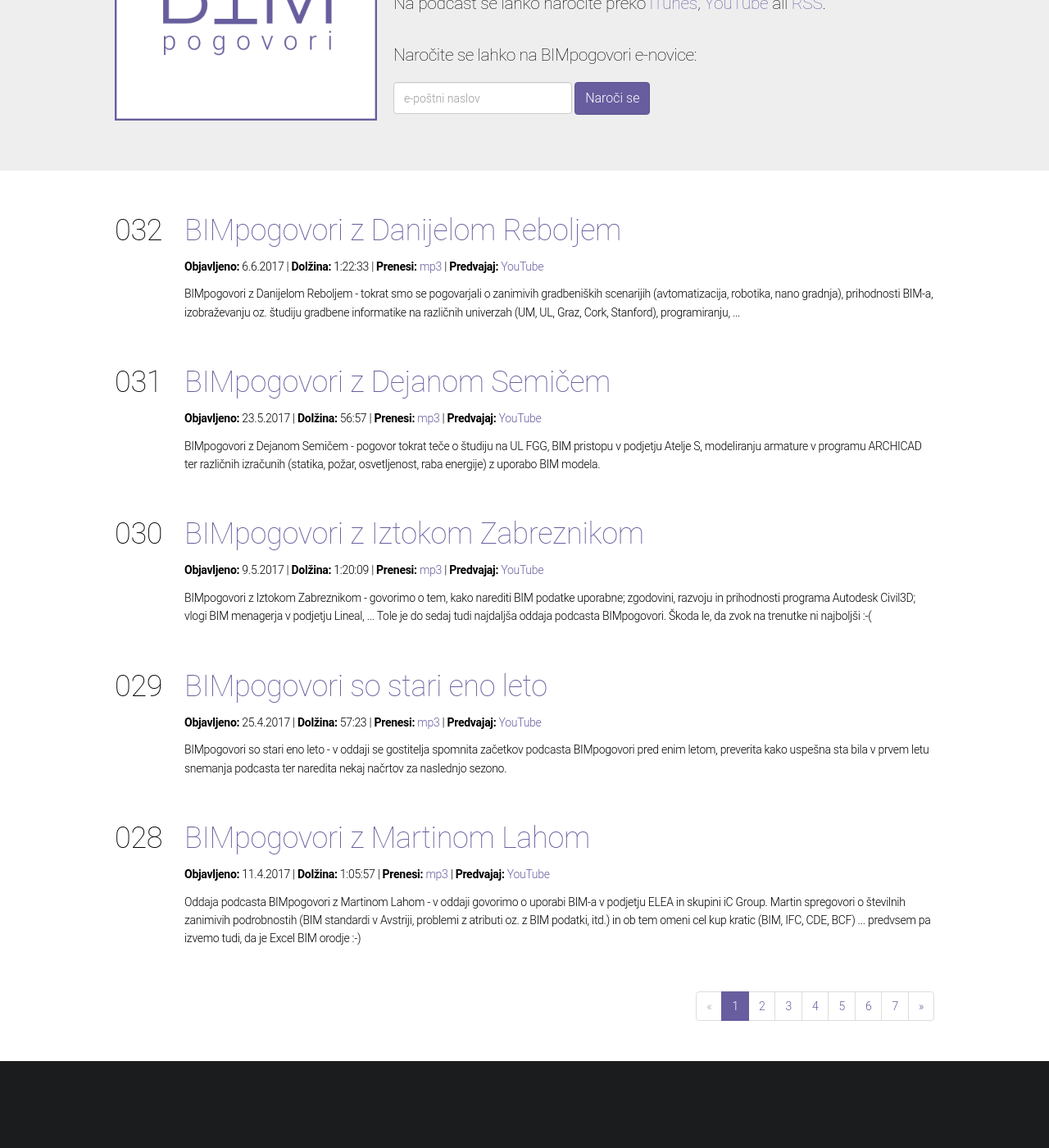
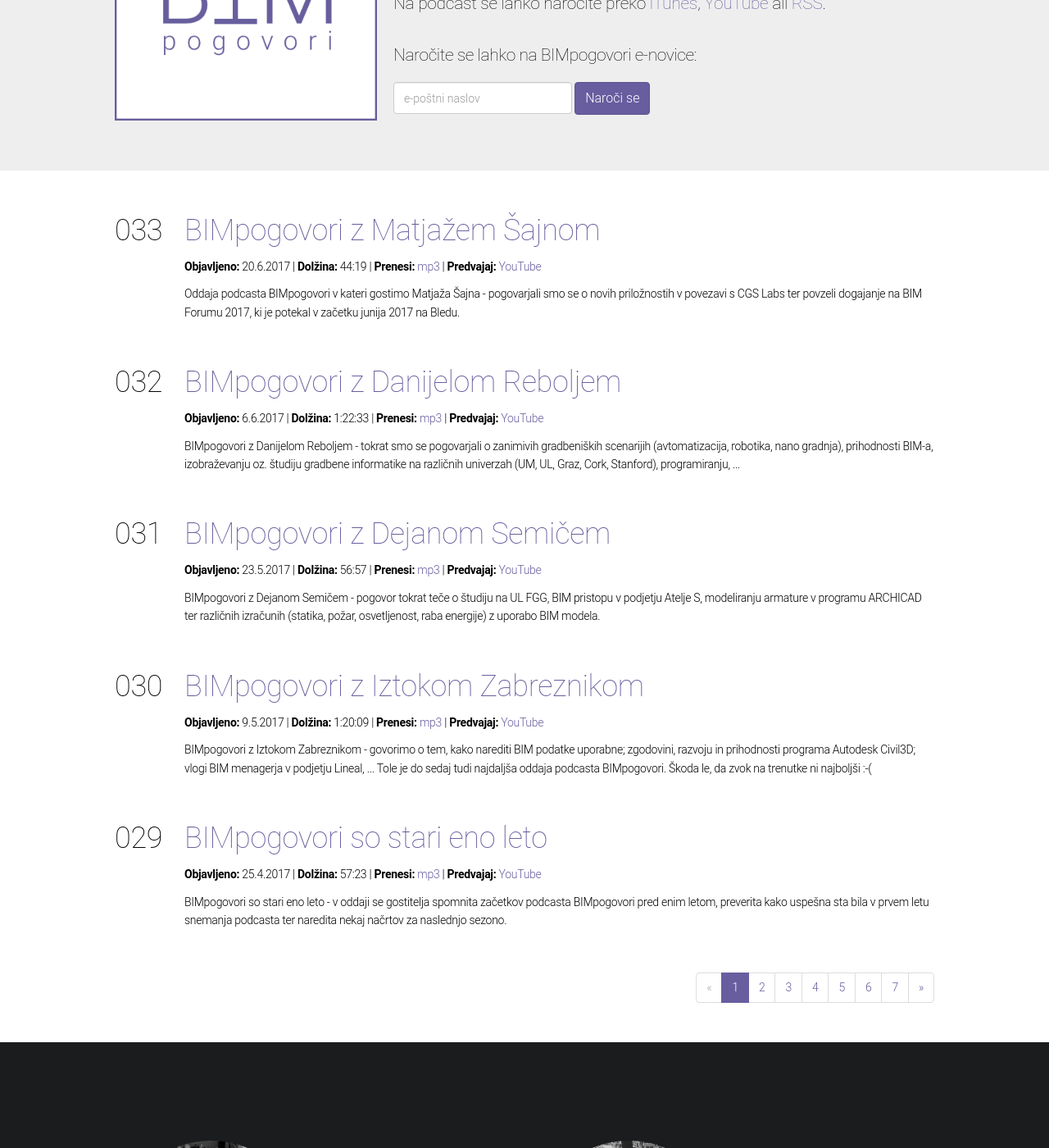
Before and after one commit to bimpogovori/bimpogovori.github.io, a Jekyll site: the page built from index.html, in a window 1280 px wide and 1400 px high, scrolled down 221 px. Shown: the whole window at 82% size. Built offline with Jekyll 4.4.1, drawn with Linux system fonts in a browser that asks for light colours; the list of posts is cut into pages by our own code.

```diff
--- /dev/null
+++ b/_posts/2017-06-20-033.html
@@ -0,0 +1,43 @@
+---
+layout: post
+title: BIMpogovori z Matjažem Šajnom
+number: "033"
+duration: "44:19"
+description: Oddaja podcasta BIMpogovori v kateri gostimo Matjaža Šajna - pogovarjali smo se o novih priložnostih v povezavi s CGS Labs ter povzeli dogajanje na BIM Forumu 2017, ki je potekal v začetku junija 2017 na Bledu.
+subtitle: BIMpogovori z Matjažem Šajnom
+date: 2017-06-20
+file: "https://github.com/bimpogovori/bimpogovori.github.io/raw/master/recordings/BIMpogovori-033.mp3"
+youtube: "https://www.youtube.com/watch?v=a2q__K9eQKg&list=PLE5q5RnsyIpe4pv9xcFGHbCbrk6sVwkmQ&index=33"
+length: "21346757"
+keywords: oddaja,BIMpogovori,Matjaž,Šajn,CGSPlus,CGSLabs,BIM,Forum,2017,Bled
+explicit: "no"
+image: "http://bimpogovori.si/images/itunes-v2.png"
+comments: true
+
+---
+
+<p>Gost: Matjaž Šajn (<a href="mailto:matjaz.sajn@cgs-labs.com">matjaz.sajn@cgs-labs.com</a>)</p>
+
+<p>Gostitelja:</p>
+<ul>
+	<li>Matevž Dolenc (<a href="http://matevzdolenc.com">matevzdolenc.com</a>, <a href="http://twitter.com/matevzdolenc">@matevzdolenc</a>)</li>
+	<li>Robert Klinc (<a href="http://twitter.com/robertklinc">@robertklinc</a>)</li>
+</ul>
+
+<p>Povezave:</p>
+<ul>
+	<li><a href="http://cgs-labs.si">CGS Labs</a>, <a href="http://cgsplus.si">CGS Plus</a></li>
+	<li>BIM Forum 2017:
+		<ul>
+			<li><a href="http://sibim.si/dogodki/BIMFORUM2017_1/">siBIM: napovd dogodka, agenda</a></li>
+			<li><a href="http://www.cgs-labs.si/BIM/BIMDogodki.aspx">CGS Labs: poročilo z dogodka</a></li>
+		</ul>
+	</li>
+</ul>
+
+<p>Priporočila:</p>
+<ul>
+	<li>(Matjaž) Dušan Mravlje, <a href="http://www.didakta.si/25/dusan_mravlje_-_tek_moja_norost.html">Tek - moja norost</a></li>
+	<li>(Robi) <a href="http://info.bimobject.com/bimobject-apps">BIMobject Apps</a></li>
+	<li>(Matevž) Brian Christian , Tom Griffiths, <a href="https://www.audible.com/pd/Business/Algorithms-to-Live-By-Audiobook/B01D24NLWO">Algorithms to Live By: The Computer Science of Human Decisions</a></li>
+</ul>
```
Also changed, not shown: priporocila/index.html (+14 -0 lines), 1 other file.
